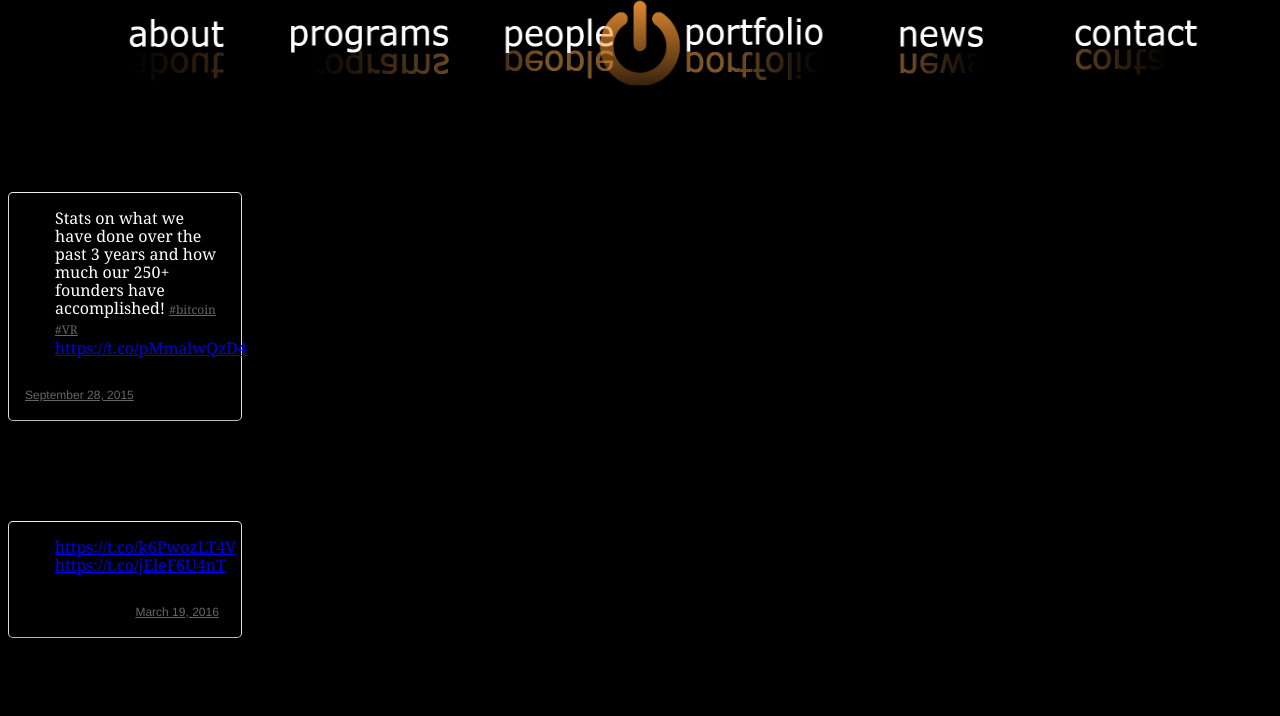
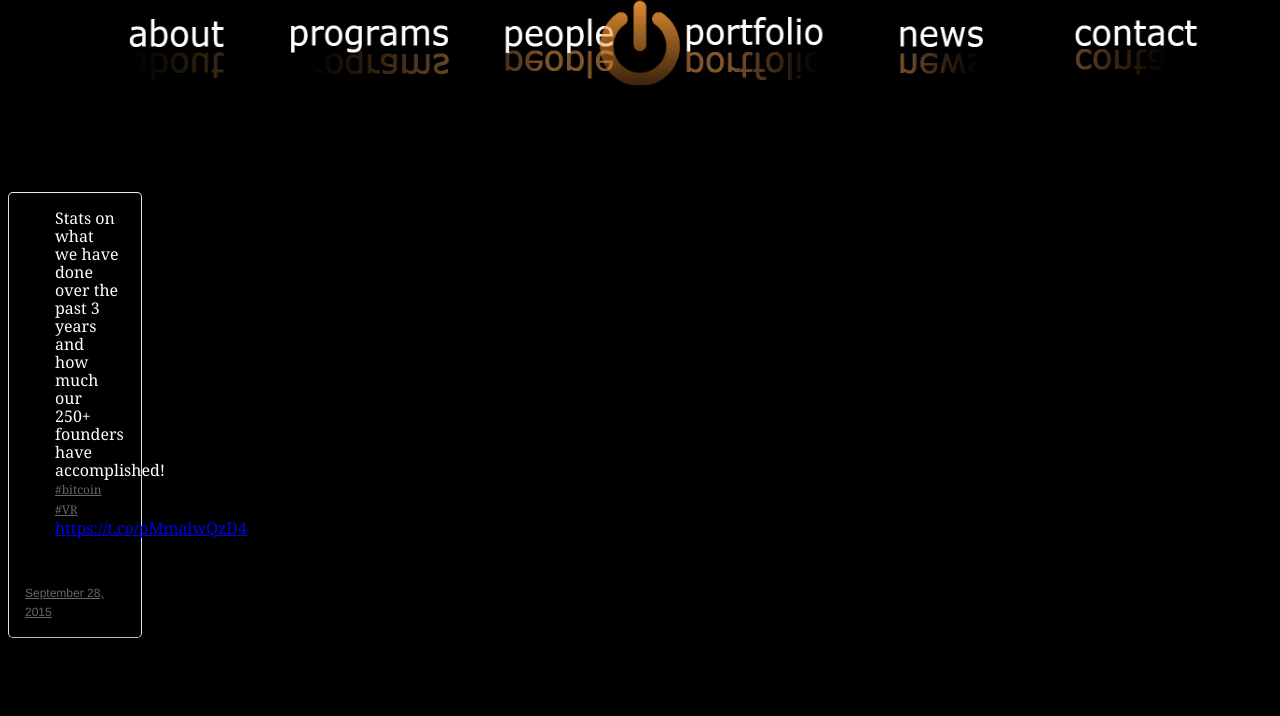
Before and after one commit to RyanKhoiLe/boostVC, a plain HTML site: page bvcHTMLPAGES/boostNews.html in a window 1280 px wide. Shown: the part 84-800 px from the top of the page. Drawn offline with Linux system fonts and the light colour scheme.

Commit message:
tweets stylable?

```diff
--- a/bvcHTMLPAGES/boostNews.html
+++ b/bvcHTMLPAGES/boostNews.html
@@ -42,7 +42,7 @@ and open the template in the editor.
         <br>
         <br>
         <br>
-        <blockquote class="twitter-tweet" data-theme="dark" data-link-color="#FFBA24" style="display: block; margin-top: 100px;"><p lang="en" dir="ltr">Stats on what we have done over the past 3 years and how much our 250+ founders have accomplished! <a href="https://twitter.com/hashtag/bitcoin?src=hash">#bitcoin</a> <a href="https://twitter.com/hashtag/VR?src=hash">#VR</a> <a href="https://t.co/pMmalwQzD4">https://t.co/pMmalwQzD4</a></p>&mdash; Boost VC (@BoostVC) <a href="https://twitter.com/BoostVC/status/648628022476537857">September 28, 2015</a></blockquote> <script async src="//platform.twitter.com/widgets.js" charset="utf-8"></script>
-        <blockquote class="twitter-tweet" data-theme="dark" data-link-color="#FFBA24" style="display: block; margin-top: 100px;"><p lang="en" dir="ltr"><a href="https://t.co/k6PwozLT4V">https://t.co/k6PwozLT4V</a> <a href="https://t.co/jEleF6U4nT">https://t.co/jEleF6U4nT</a></p>&mdash; Tim Draper (@TimDraper) <a href="https://twitter.com/TimDraper/status/711310224217415680">March 19, 2016</a></blockquote> <script async src="//platform.twitter.com/widgets.js" charset="utf-8"></script>
+        <blockquote class="twitter-tweet" data-theme="dark" data-link-color="#FFBA24" style="display: block; margin-top: 100px; max-width: 100px"><p lang="en" dir="ltr">Stats on what we have done over the past 3 years and how much our 250+ founders have accomplished! <a href="https://twitter.com/hashtag/bitcoin?src=hash">#bitcoin</a> <a href="https://twitter.com/hashtag/VR?src=hash">#VR</a> <a href="https://t.co/pMmalwQzD4">https://t.co/pMmalwQzD4</a></p>&mdash; Boost VC (@BoostVC) <a href="https://twitter.com/BoostVC/status/648628022476537857">September 28, 2015</a></blockquote> <script async src="//platform.twitter.com/widgets.js" charset="utf-8"></script>
+        <blockquote class="twitter-tweet" data-theme="dark" data-link-color="#FFBA24" style="display: block; margin-top: 100px; max-width: 100px"><p lang="en" dir="ltr"><a href="https://t.co/k6PwozLT4V">https://t.co/k6PwozLT4V</a> <a href="https://t.co/jEleF6U4nT">https://t.co/jEleF6U4nT</a></p>&mdash; Tim Draper (@TimDraper) <a href="https://twitter.com/TimDraper/status/711310224217415680">March 19, 2016</a></blockquote> <script async src="//platform.twitter.com/widgets.js" charset="utf-8"></script>
     </body>
 </html>
```
